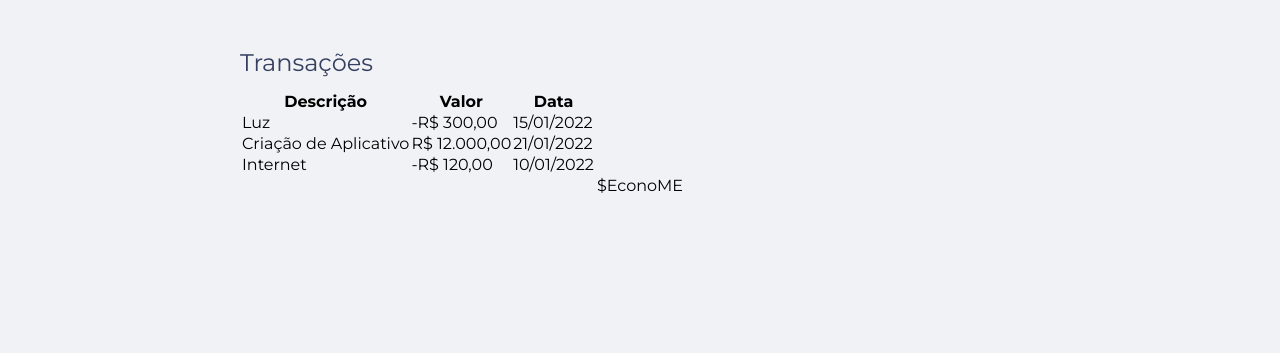
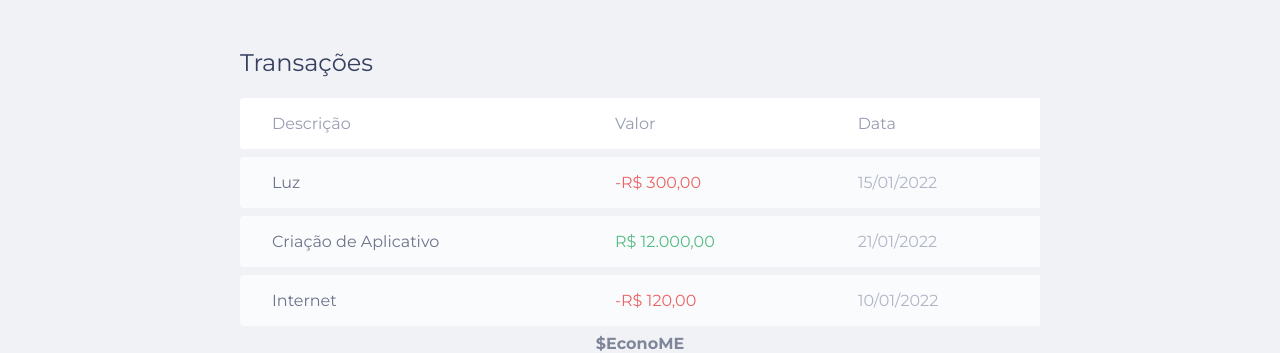
Before and after one commit to OliveiraGusta/EconoME, a plain HTML site: page index.html in a window 1280 px wide. Shown: the part 605-958 px from the top of the page. Before the commit the page ends 800 px from the top, so only its background shows below. Drawn offline with Linux system fonts and the light colour scheme.

Commit message:
Basic Frontend

```diff
--- a/index.html
+++ b/index.html
@@ -18,7 +18,7 @@
 
 <body>
     <header id="logo">
-        <h1>$EconoME</h1>
+        <h1> <font color="green"><b>$</b></font>Econo<b>ME</b></h1>
     </header>
 
     <main class="container">
@@ -58,19 +58,19 @@
 
             <body>
                 <tr>
-                    <td>Luz</td>
-                    <td>-R$ 300,00</td>
-                    <td> 15/01/2022 </td>
+                    <td class="description">Luz</td>
+                    <td class="expense">-R$ 300,00</td>
+                    <td class="date"> 15/01/2022 </td>
                 </tr>
                 <tr>
-                    <td>Criação de Aplicativo</td>
-                    <td>R$ 12.000,00</td>
-                    <td> 21/01/2022 </td>
+                    <td class="description">Criação de Aplicativo</td>
+                    <td class="income">R$ 12.000,00</td>
+                    <td class="date"> 21/01/2022 </td>
                 </tr>
                 <tr>
-                    <td>Internet</td>
-                    <td>-R$ 120,00</td>
-                    <td> 10/01/2022 </td>
+                    <td class="description" >Internet</td>
+                    <td class="expense">-R$ 120,00</td>
+                    <td class="date"> 10/01/2022 </td>
                 </tr>
             </body>
         </table>
@@ -78,7 +78,7 @@
 
 
     <footer>
-        <p> $EconoME</p>
+        <p> $Econo<b>ME</b></p>
     </footer>
 
 
--- a/style.css
+++ b/style.css
@@ -58,7 +58,7 @@ header{
 /* Cards ................*/
 
 .card{
-    background: white;
+    background: #fff;
     padding: 1.5rem 2rem;
     border-radius: 0.25rem;
 
@@ -85,8 +85,57 @@ header{
     color:#fff;
 }
 
+
+/* Table ................*/
+#data-table{
+    width: 100%;
+    border-spacing: 0 0.5rem;
+    color: #969cb3;
+}
+table thead tr th:first-child,
+table tbody tr td:first-child{
+    border-radius: 0.25rem 0 0 0.25rem;
+}
+table thead th{
+    background: #fff;
+
+    font-weight: normal;
+    padding: 1rem 2rem;
+
+    text-align: left;
+}
+table tbody tr{
+    opacity: 0.7;
+
+}
+table tbody tr:hover{
+    opacity: 1;
+
+}
+table tbody td{
+    background: #fff;
+    padding: 1rem 2rem;
+
+}
+
+td.description{
+    color:var(--dark-blue);
+}
+td.income{
+    color: #12a454;
+}
+td.expense{
+    color: #e92929;
+}
+
+
+
 /* Footer ................*/
 
 footer{
     text-align: center;
+    paddind: 4rem 0 2rem;
+    font-weight: bold;
+    color: var(--dark-blue);
+    opacity: 0.6;
 }
```
